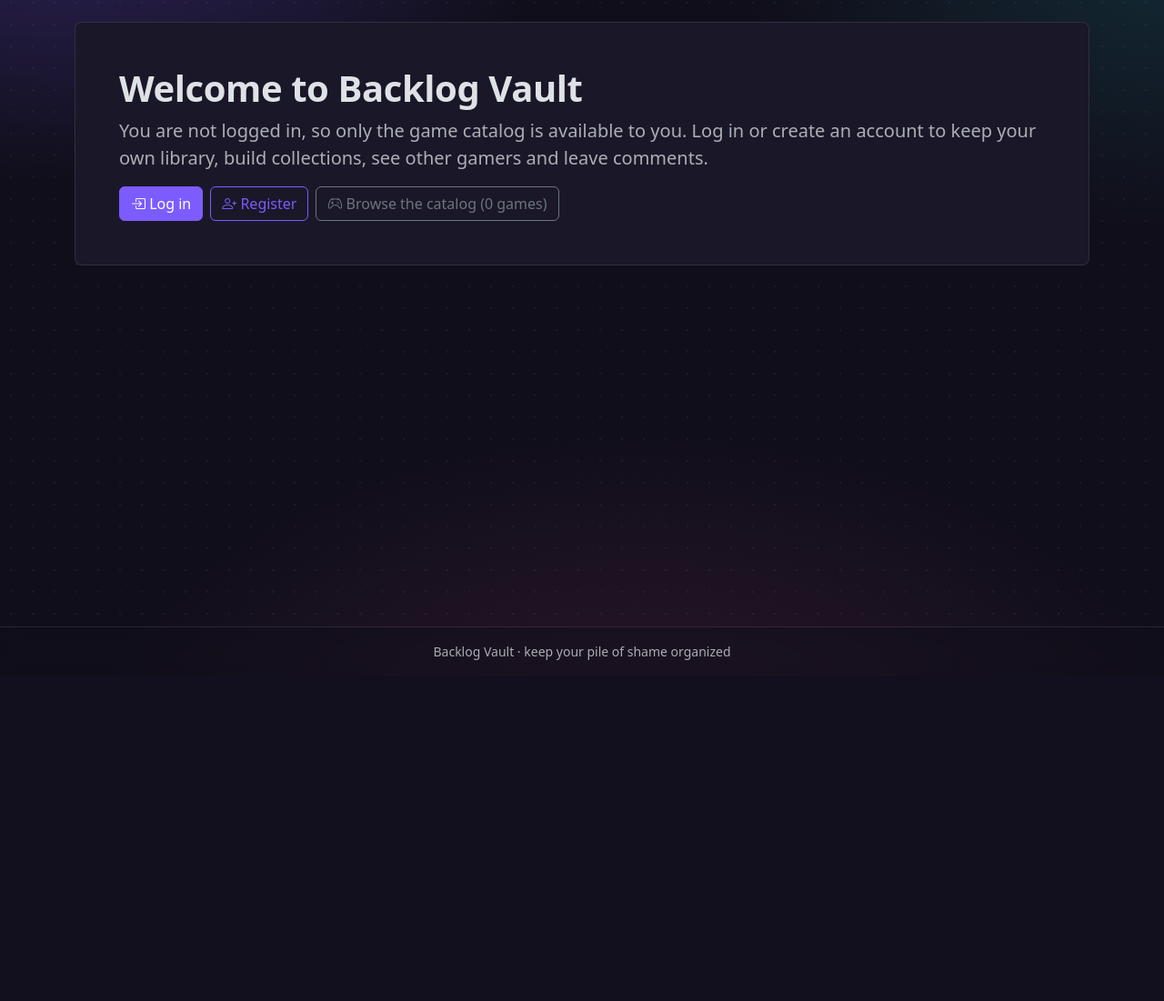
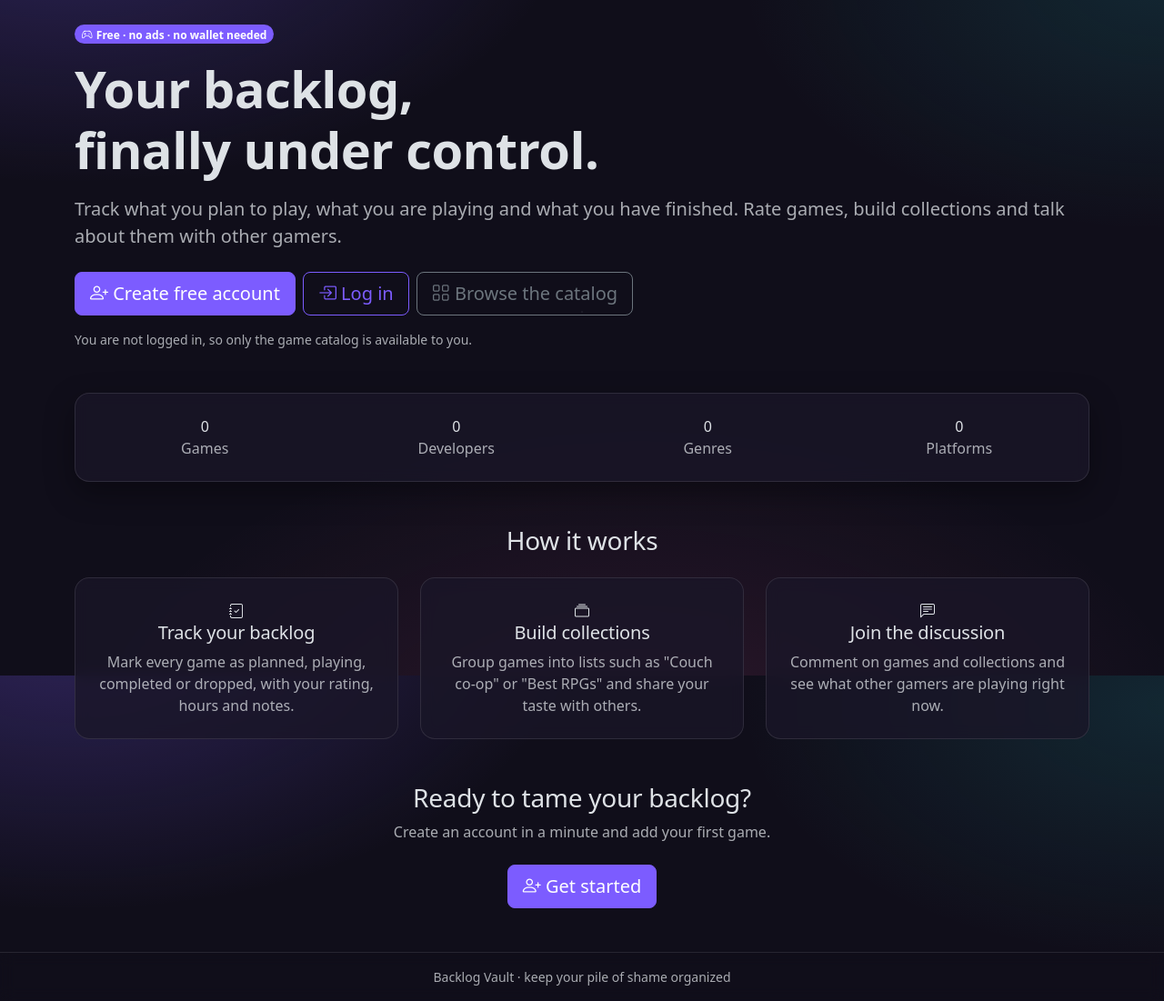
Before and after one commit to CemXokenc/backlog_vault, a Django app: page / in a window 1280 px wide. Shown: the part 57-1158 px from the top of the page at 91% size. Before the commit the page ends 783 px from the top, so only its background shows below. Run offline with Django 5.2, Linux system fonts and the light colour scheme; data that the repository does not hold is empty.

Commit message:
add landing page for guests

```diff
--- a/templates/vault/home.html
+++ b/templates/vault/home.html
@@ -3,27 +3,6 @@
 {% block title %}Home{% endblock %}
 
 {% block content %}
-  {% if not user.is_authenticated %}
-    <div class="p-4 p-md-5 mb-4 rounded-3 bg-body-tertiary border">
-      <h1 class="display-6 fw-semibold mb-2">Welcome to Backlog Vault</h1>
-      <p class="lead text-body-secondary">
-        You are not logged in, so only the game catalog is available to you.
-        Log in or create an account to keep your own library, build
-        collections, see other gamers and leave comments.
-      </p>
-      <div class="d-flex flex-wrap gap-2">
-        <a class="btn btn-primary" href="{% url 'login' %}">
-          <i class="bi bi-box-arrow-in-right"></i> Log in
-        </a>
-        <a class="btn btn-outline-primary" href="{% url 'vault:register' %}">
-          <i class="bi bi-person-plus"></i> Register
-        </a>
-        <a class="btn btn-outline-secondary" href="{% url 'vault:game-list' %}">
-          <i class="bi bi-controller"></i> Browse the catalog ({{ num_games }} game{{ num_games|pluralize }})
-        </a>
-      </div>
-    </div>
-  {% else %}
   <div class="p-4 p-md-5 mb-4 rounded-3 bg-body-tertiary border">
     <div class="d-flex justify-content-between align-items-start gap-3">
       <div>
@@ -108,5 +87,4 @@
       {% endif %}
     </div>
   {% endif %}
-  {% endif %}
 {% endblock %}
--- /dev/null
+++ b/templates/vault/home_guest.html
@@ -0,0 +1,167 @@
+{% extends "base.html" %}
+
+{% block title %}Home{% endblock %}
+
+{% block content %}
+  <section class="landing-hero mb-5">
+    {% if cover_wall %}
+      <div class="cover-wall" aria-hidden="true">
+        {% for row in cover_wall %}
+          <div class="cover-row{% if forloop.counter0|divisibleby:2 %}{% else %} cover-row-reverse{% endif %}">
+            {% for cover in row %}
+              <img src="{{ cover }}" alt="" loading="lazy">
+            {% endfor %}
+          </div>
+        {% endfor %}
+      </div>
+    {% endif %}
+
+    <div class="landing-hero-content">
+      <span class="badge rounded-pill text-bg-primary mb-3 fade-up">
+        <i class="bi bi-controller me-1"></i>Free &middot; no ads &middot; no wallet needed
+      </span>
+      <h1 class="landing-title display-4 fw-bold fade-up delay-1">
+        Your backlog,<br>finally under control.
+      </h1>
+      <p class="lead text-body-secondary mt-3 mb-4 fade-up delay-2">
+        Track what you plan to play, what you are playing and what you have
+        finished. Rate games, build collections and talk about them with
+        other gamers.
+      </p>
+      <div class="d-flex flex-wrap gap-2 fade-up delay-3">
+        <a class="btn btn-primary btn-lg" href="{% url 'vault:register' %}">
+          <i class="bi bi-person-plus"></i> Create free account
+        </a>
+        <a class="btn btn-outline-primary btn-lg" href="{% url 'login' %}">
+          <i class="bi bi-box-arrow-in-right"></i> Log in
+        </a>
+        <a class="btn btn-outline-secondary btn-lg" href="{% url 'vault:game-list' %}">
+          <i class="bi bi-grid"></i> Browse the catalog
+        </a>
+      </div>
+      <p class="small text-body-secondary mt-3 mb-0 fade-up delay-3">
+        You are not logged in, so only the game catalog is available to you.
+      </p>
+    </div>
+  </section>
+
+  <section class="mb-5">
+    <div class="card shadow-sm">
+      <div class="card-body py-4">
+        <div class="row text-center g-4">
+          <div class="col-6 col-md-3">
+            <div class="landing-stat count-up" data-target="{{ num_games }}">{{ num_games }}</div>
+            <div class="text-body-secondary">Games</div>
+          </div>
+          <div class="col-6 col-md-3">
+            <div class="landing-stat count-up" data-target="{{ num_developers }}">{{ num_developers }}</div>
+            <div class="text-body-secondary">Developers</div>
+          </div>
+          <div class="col-6 col-md-3">
+            <div class="landing-stat count-up" data-target="{{ num_genres }}">{{ num_genres }}</div>
+            <div class="text-body-secondary">Genres</div>
+          </div>
+          <div class="col-6 col-md-3">
+            <div class="landing-stat count-up" data-target="{{ num_platforms }}">{{ num_platforms }}</div>
+            <div class="text-body-secondary">Platforms</div>
+          </div>
+        </div>
+      </div>
+    </div>
+  </section>
+
+  <section class="mb-5">
+    <h2 class="h3 text-center mb-4">How it works</h2>
+    <div class="row g-4">
+      <div class="col-md-4">
+        <div class="card h-100 landing-feature">
+          <div class="card-body text-center p-4">
+            <div class="landing-feature-icon"><i class="bi bi-journal-check"></i></div>
+            <h3 class="h5">Track your backlog</h3>
+            <p class="text-body-secondary mb-0">
+              Mark every game as planned, playing, completed or dropped, with
+              your rating, hours and notes.
+            </p>
+          </div>
+        </div>
+      </div>
+      <div class="col-md-4">
+        <div class="card h-100 landing-feature">
+          <div class="card-body text-center p-4">
+            <div class="landing-feature-icon"><i class="bi bi-collection"></i></div>
+            <h3 class="h5">Build collections</h3>
+            <p class="text-body-secondary mb-0">
+              Group games into lists such as "Couch co-op" or "Best RPGs" and
+              share your taste with others.
+            </p>
+          </div>
+        </div>
+      </div>
+      <div class="col-md-4">
+        <div class="card h-100 landing-feature">
+          <div class="card-body text-center p-4">
+            <div class="landing-feature-icon"><i class="bi bi-chat-left-text"></i></div>
+            <h3 class="h5">Join the discussion</h3>
+            <p class="text-body-secondary mb-0">
+              Comment on games and collections and see what other gamers are
+              playing right now.
+            </p>
+          </div>
+        </div>
+      </div>
+    </div>
+  </section>
+
+  {% if featured_games %}
+    <section class="mb-5">
+      <div class="d-flex justify-content-between align-items-end mb-3">
+        <h2 class="h3 mb-0">Popular right now</h2>
+        <a class="link-primary text-decoration-none" href="{% url 'vault:game-list' %}">
+          Full catalog <i class="bi bi-arrow-right"></i>
+        </a>
+      </div>
+      <div class="row row-cols-1 row-cols-sm-2 row-cols-lg-3 g-4">
+        {% for game in featured_games %}
+          {% include "includes/game_card.html" %}
+        {% endfor %}
+      </div>
+    </section>
+  {% endif %}
+
+  <section class="landing-cta text-center mb-4">
+    <h2 class="h3 mb-2">Ready to tame your backlog?</h2>
+    <p class="text-body-secondary mb-4">Create an account in a minute and add your first game.</p>
+    <a class="btn btn-primary btn-lg" href="{% url 'vault:register' %}">
+      <i class="bi bi-person-plus"></i> Get started
+    </a>
+  </section>
+{% endblock %}
+
+{% block extra_js %}
+  <script>
+    (function () {
+      const items = document.querySelectorAll(".count-up");
+      const reduced = window.matchMedia("(prefers-reduced-motion: reduce)").matches;
+      if (reduced || !("IntersectionObserver" in window)) { return; }
+
+      function run(el) {
+        const target = parseInt(el.dataset.target, 10) || 0;
+        const duration = 900;
+        const start = performance.now();
+        function frame(now) {
+          const progress = Math.min((now - start) / duration, 1);
+          el.textContent = Math.round(target * (1 - Math.pow(1 - progress, 3)));
+          if (progress < 1) { requestAnimationFrame(frame); }
+        }
+        requestAnimationFrame(frame);
+      }
+
+      const observer = new IntersectionObserver(function (entries) {
+        entries.forEach(function (entry) {
+          if (entry.isIntersecting) { run(entry.target); observer.unobserve(entry.target); }
+        });
+      }, { threshold: 0.4 });
+      items.forEach(function (el) { observer.observe(el); });
+    })();
+  </script>
+{% endblock %}
--- a/vault/views/home.py
+++ b/vault/views/home.py
@@ -1,4 +1,4 @@
-from django.db.models import Count, Q
+from django.db.models import Count, F, Q
 from django.shortcuts import render
 
 from vault.models import (
@@ -11,11 +11,57 @@ from vault.models import (
     Platform,
 )
 
+COVER_WALL_ROWS = 3
+COVER_WALL_ROW_SIZE = 8
+
+
+def get_cover_wall():
+    """Rows of game covers for the animated landing background.
+
+    Every row is doubled so the CSS animation can loop without a jump.
+    Returns an empty list when there are too few covers to look good.
+    """
+    wanted = COVER_WALL_ROWS * COVER_WALL_ROW_SIZE
+    covered = Game.objects.exclude(cover="", cover_url="")
+    covers = [game.cover_source for game in covered.order_by("?")[:wanted]]
+    if len(covers) < 6:
+        return []
+    pool = (covers * -(-wanted // len(covers)))[:wanted]
+    rows = [
+        pool[start : start + COVER_WALL_ROW_SIZE]
+        for start in range(0, wanted, COVER_WALL_ROW_SIZE)
+    ]
+    return [row + row for row in rows]
+
+
+def landing(request):
+    """Home page for guests: what the site is and a taste of the catalog."""
+    featured_games = (
+        Game.objects.with_stats()
+        .select_related("developer")
+        .prefetch_related("genres")
+        .order_by(
+            "-num_players",
+            F("avg_rating").desc(nulls_last=True),
+            "title",
+        )[:6]
+    )
+    context = {
+        "num_games": Game.objects.count(),
+        "num_developers": Developer.objects.count(),
+        "num_genres": Genre.objects.count(),
+        "num_platforms": Platform.objects.count(),
+        "cover_wall": get_cover_wall(),
+        "featured_games": featured_games,
+    }
+    return render(request, "vault/home_guest.html", context=context)
+
 
 def index(request):
+    if not request.user.is_authenticated:
+        return landing(request)
+
     context = {"num_games": Game.objects.count()}
-    if not request.user.is_authenticated:
-        return render(request, "vault/home.html", context=context)
 
     num_visits = request.session.get("num_visits", 0) + 1
     request.session["num_visits"] = num_visits
```
Also changed, not shown: vault/tests/test_guest_access.py (+51 -0 lines). Lines whose indentation alone changed are shown as unchanged.
